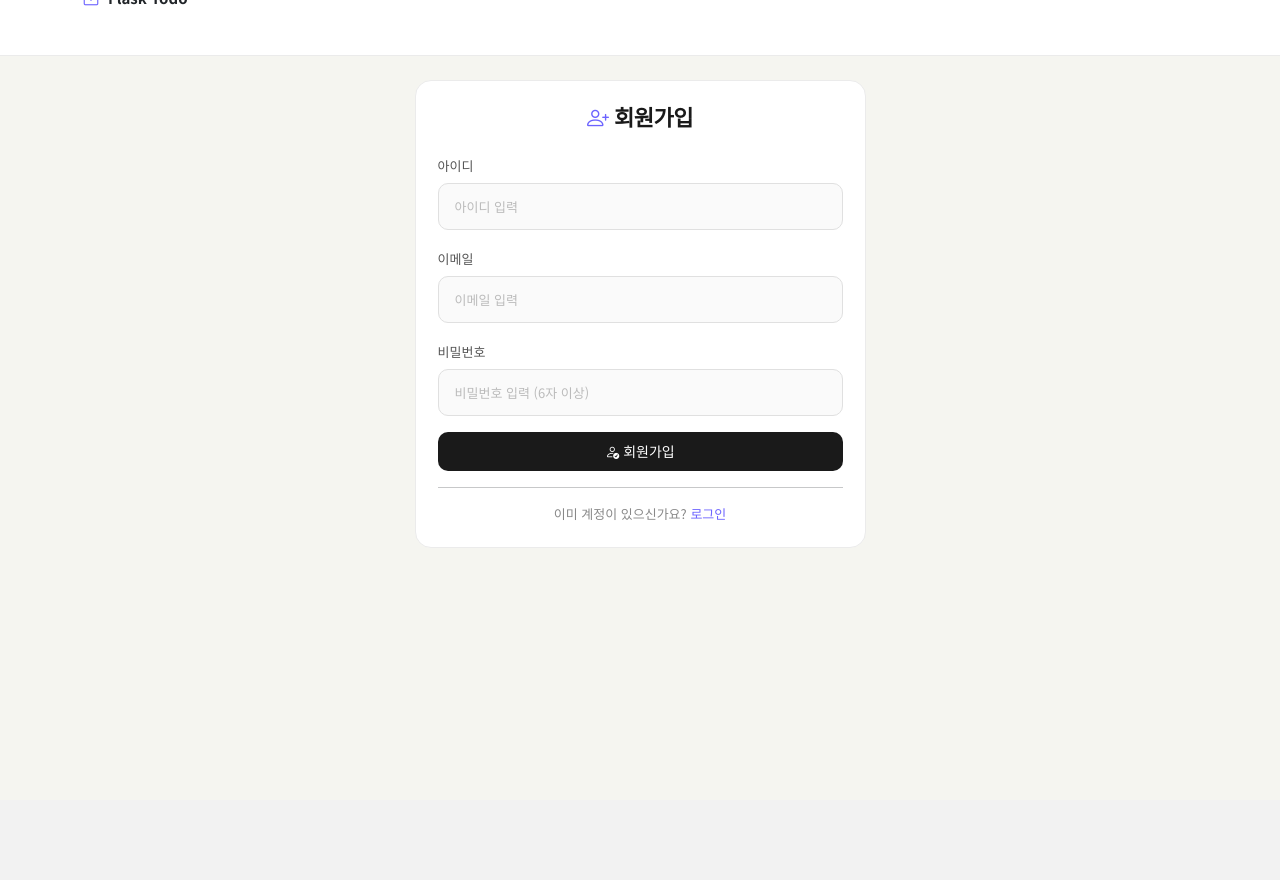
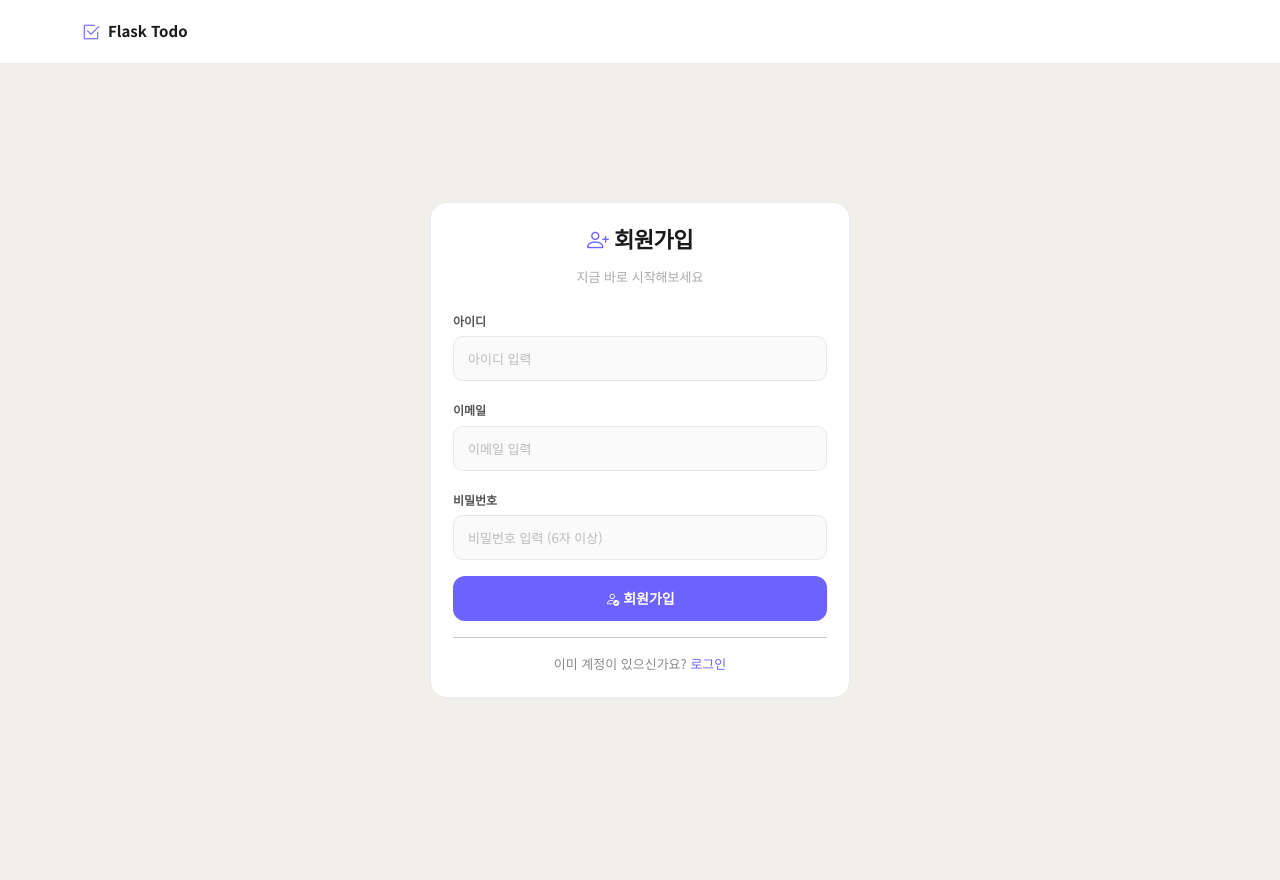
Before and after one commit to yunniku/flask-todo, a Flask app: page /register in a window 1280 px wide. Before the commit the page ends 547 px from the top, so only its background shows below. Run offline with Flask 3, Linux system fonts and the light colour scheme.

Commit message:
불필요한 파일 삭제

```diff
--- a/routes/calendar.py
+++ b/routes/calendar.py
@@ -1,4 +1,3 @@
-# routes/calendar.py
 import os
 import json
 from flask import Blueprint, redirect, url_for, session, request, flash, jsonify
@@ -8,29 +7,26 @@ from google_auth_oauthlib.flow import Flow
 from googleapiclient.discovery import build
 from models import db, Todo
 from datetime import datetime, timezone
+import secrets
+import hashlib
+import base64
 
 calendar_bp = Blueprint('calendar', __name__)
 
-# 구글 캘린더 권한 범위
 SCOPES = ['https://www.googleapis.com/auth/calendar']
 CLIENT_SECRETS_FILE = 'credentials.json'
-
-# 개발환경에서 HTTP 허용
 os.environ['OAUTHLIB_INSECURE_TRANSPORT'] = '1'
 
 
 def get_calendar_service():
-    """구글 캘린더 서비스 객체 반환"""
     if 'google_credentials' not in session:
         return None
-
     creds = Credentials(**session['google_credentials'])
     service = build('calendar', 'v3', credentials=creds)
     return service
 
 
 def credentials_to_dict(credentials):
-    """credentials 객체를 딕셔너리로 변환"""
     return {
         'token': credentials.token,
         'refresh_token': credentials.refresh_token,
@@ -41,10 +37,15 @@ def credentials_to_dict(credentials):
     }
 
 
-# 🔑 구글 로그인 시작
 @calendar_bp.route('/google/login')
 @login_required
 def google_login():
+    code_verifier = secrets.token_urlsafe(64)
+    code_challenge = base64.urlsafe_b64encode(
+        hashlib.sha256(code_verifier.encode()).digest()
+    ).rstrip(b'=').decode()
+    session['code_verifier'] = code_verifier
+
     flow = Flow.from_client_secrets_file(
         CLIENT_SECRETS_FILE,
         scopes=SCOPES,
@@ -52,24 +53,31 @@ def google_login():
     )
     authorization_url, state = flow.authorization_url(
         access_type='offline',
-        include_granted_scopes='true'
+        include_granted_scopes='true',
+        prompt='consent',
+        code_challenge=code_challenge,
+        code_challenge_method='S256'
     )
     session['state'] = state
     return redirect(authorization_url)
 
 
-# 🔄 구글 로그인 콜백
 @calendar_bp.route('/oauth2callback')
 @login_required
 def oauth2callback():
     state = session['state']
+    code_verifier = session.get('code_verifier')
+
     flow = Flow.from_client_secrets_file(
         CLIENT_SECRETS_FILE,
         scopes=SCOPES,
         state=state,
         redirect_uri=url_for('calendar.oauth2callback', _external=True)
     )
-    flow.fetch_token(authorization_response=request.url)
+    flow.fetch_token(
+        authorization_response=request.url,
+        code_verifier=code_verifier
+    )
     credentials = flow.credentials
     session['google_credentials'] = credentials_to_dict(credentials)
 
@@ -77,24 +85,17 @@ def oauth2callback():
     return redirect(url_for('todos.index'))
 
 
-# 📅 할 일을 구글 캘린더에 추가
 @calendar_bp.route('/calendar/add/<int:todo_id>')
 @login_required
 def add_to_calendar(todo_id):
     todo = Todo.query.get_or_404(todo_id)
-
     if todo.user_id != current_user.id:
         flash('권한이 없습니다!', 'danger')
         return redirect(url_for('todos.index'))
-
-    # 구글 연동 안 됐으면 로그인 먼저
     if 'google_credentials' not in session:
         flash('먼저 구글 캘린더를 연동해주세요!', 'warning')
         return redirect(url_for('calendar.google_login'))
-
     service = get_calendar_service()
-
-    # 마감일 설정 (없으면 오늘)
     if todo.due_date:
         start_date = todo.due_date.isoformat()
         end_date = todo.due_date.isoformat()
@@ -102,38 +103,22 @@ def add_to_calendar(todo_id):
         today = datetime.now().date()
         start_date = today.isoformat()
         end_date = today.isoformat()
-
-    # 구글 캘린더 이벤트 만들기
     event = {
         'summary': f'[Todo] {todo.title}',
         'description': todo.content or '',
-        'start': {
-            'date': start_date,
-            'timeZone': 'Asia/Seoul',
-        },
-        'end': {
-            'date': end_date,
-            'timeZone': 'Asia/Seoul',
-        },
-        'reminders': {
-            'useDefault': True,
-        },
+        'start': {'date': start_date, 'timeZone': 'Asia/Seoul'},
+        'end': {'date': end_date, 'timeZone': 'Asia/Seoul'},
+        'reminders': {'useDefault': True},
     }
-
     try:
-        event = service.events().insert(
-            calendarId='primary',
-            body=event
-        ).execute()
-        flash(f'구글 캘린더에 추가됐어요! 📅', 'success')
+        service.events().insert(calendarId='primary', body=event).execute()
+        flash('구글 캘린더에 추가됐어요! 📅', 'success')
     except Exception as e:
         flash('캘린더 추가 실패. 다시 연동해주세요!', 'danger')
         session.pop('google_credentials', None)
-
     return redirect(url_for('todos.index'))
 
 
-# 🔌 구글 연동 해제
 @calendar_bp.route('/google/logout')
 @login_required
 def google_logout():
@@ -142,7 +127,6 @@ def google_logout():
     return redirect(url_for('todos.index'))
 
 
-# 연동 상태 확인
 @calendar_bp.route('/calendar/status')
 @login_required
 def calendar_status():
--- a/static/style.css
+++ b/static/style.css
@@ -10,24 +8,29 @@
 
 body {
     font-family: 'Noto Sans KR', sans-serif;
-    background-color: #f5f5f0;
+    background-color: #f0efe9;
     color: #1a1a1a;
     font-size: 15px;
     line-height: 1.6;
 }
 
 /* ===== 네비게이션 ===== */
+.navbar .container {
+    padding-top: 0 !important;
+    padding-bottom: 0 !important;
+}
+
 .navbar {
-    background: var(--bs-body-bg);
-    border-bottom: 1px solid rgba(0,0,0,0.08);
-    padding: 0 !important;
-    height: 56px;
+    align-items: center;
+    background: #ffffff;
+    border-bottom: 1px solid #ebebeb;
+    padding: 12px 0 !important;
 }
 
 .navbar-brand {
     font-size: 15px;
-    font-weight: 500;
-    color: var(--bs-body-color) !important;
+    font-weight: 600;
+    color: #1a1a1a !important;
     display: flex;
     align-items: center;
     gap: 8px;
@@ -97,8 +111,8 @@ body {
 
 /* ===== 폼 입력 ===== */
 .form-label {
-    font-size: 13px;
-    font-weight: 500;
+    font-size: 12px;
+    font-weight: 600;
     color: #555;
     margin-bottom: 6px;
 }
@@ -106,13 +120,13 @@ body {
 .form-control {
     font-family: 'Noto Sans KR', sans-serif;
     font-size: 14px;
-    border: 1px solid #e0e0e0;
+    border: 1px solid #e8e8e8;
     border-radius: 10px !important;
-    padding: 12px 16px;
+    padding: 11px 14px;
     background: #fafafa;
     color: #1a1a1a;
     transition: all 0.15s;
-    margin-bottom: 4px;
+    margin-bottom: 8px;
 }
 
 .form-control:focus {
@@ -149,6 +163,21 @@ textarea.form-control {
 
 .btn-dark:hover {
     background: #333 !important;
+    transform: translateY(-1px);
+}
+
+.btn-primary {
+    background: #6c63ff !important;
+    border: none !important;
+    color: #ffffff !important;
+    border-radius: 12px !important;
+    padding: 12px !important;
+    font-size: 14px !important;
+    font-weight: 600 !important;
+}
+
+.btn-primary:hover {
+    background: #5a52e0 !important;
     transform: translateY(-1px);
 }
 
@@ -353,7 +379,21 @@ h5.mb-3 {
     color: #6c63ff;
 }
 
-/* 로그인 하단 텍스트 */
+.login-sub {
+    text-align: center;
+    font-size: 13px;
+    color: #aaa;
+    margin-bottom: 20px;
+    margin-top: -8px;
+}
+
+.login-wrapper {
+    min-height: calc(100vh - 60px);
+    display: flex;
+    align-items: center;
+    justify-content: center;
+}
+
 .text-center.mb-0 {
     font-size: 13px;
     color: #888;
--- a/templates/base.html
+++ b/templates/base.html
@@ -17,9 +17,9 @@
         .done-text { text-decoration: line-through; color: #adb5bd; }
     </style>
 </head>
-
+<body>
     <!-- 네비게이션 바 -->
-    <nav class="navbar navbar-expand-lg mb-4">
+    <nav class="navbar navbar-expand mb-3">
         <div class="container">
             <a class="navbar-brand fw-bold" href="/">
                 <i class="bi bi-check2-square"></i> Flask Todo
--- a/templates/register.html
+++ b/templates/register.html
@@ -1,58 +1,38 @@
-<!-- templates/register.html -->
 {% extends 'base.html' %}
 
 {% block title %}회원가입{% endblock %}
 
 {% block content %}
-<div class="row justify-content-center">
-    <div class="col-md-5">
-        <div class="card shadow-sm">
-            <div class="card-body p-4">
+<div class="login-wrapper">
+    <div style="width: 100%; max-width: 420px;">
+        <div class="card">
+            <div class="card-body">
                 <h3 class="card-title text-center mb-4">
                     <i class="bi bi-person-plus"></i> 회원가입
                 </h3>
+                <p class="login-sub">지금 바로 시작해보세요</p>
 
                 <form method="POST" action="/register">
                     <div class="mb-3">
                         <label class="form-label">아이디</label>
-                        <input
-                            type="text"
-                            name="username"
-                            class="form-control"
-                            placeholder="아이디 입력"
-                            required
-                        >
+                        <input type="text" name="username" class="form-control" placeholder="아이디 입력" required>
                     </div>
                     <div class="mb-3">
                         <label class="form-label">이메일</label>
-                        <input
-                            type="email"
-                            name="email"
-                            class="form-control"
-                            placeholder="이메일 입력"
-                            required
-                        >
+                        <input type="email" name="email" class="form-control" placeholder="이메일 입력" required>
                     </div>
                     <div class="mb-3">
                         <label class="form-label">비밀번호</label>
-                        <input
-                            type="password"
-                            name="password"
-                            class="form-control"
-                            placeholder="비밀번호 입력 (6자 이상)"
-                            minlength="6"
-                            required
-                        >
+                        <input type="password" name="password" class="form-control" placeholder="비밀번호 입력 (6자 이상)" minlength="6" required>
                     </div>
-                    <button type="submit" class="btn btn-dark w-100">
+                    <button type="submit" class="btn btn-primary w-100">
                         <i class="bi bi-person-check"></i> 회원가입
                     </button>
                 </form>
 
                 <hr>
                 <p class="text-center mb-0">
-                    이미 계정이 있으신가요?
-                    <a href="/login">로그인</a>
+                    이미 계정이 있으신가요? <a href="/login">로그인</a>
                 </p>
             </div>
         </div>
```
Also changed, not shown: other parts of static/style.css (+35 -41 lines), requirements.txt (added, +38 -0 lines), templates/login.html (+9 -21 lines), todo.db (deleted).
